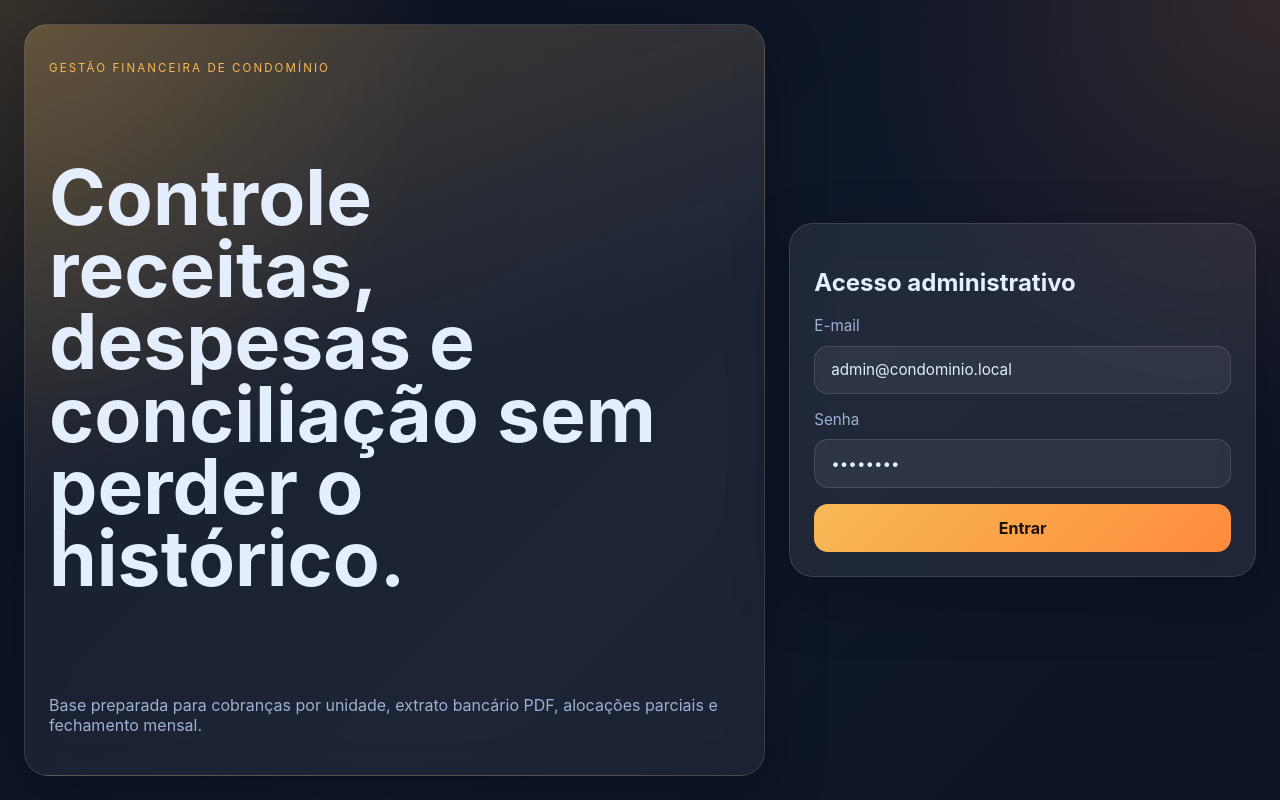
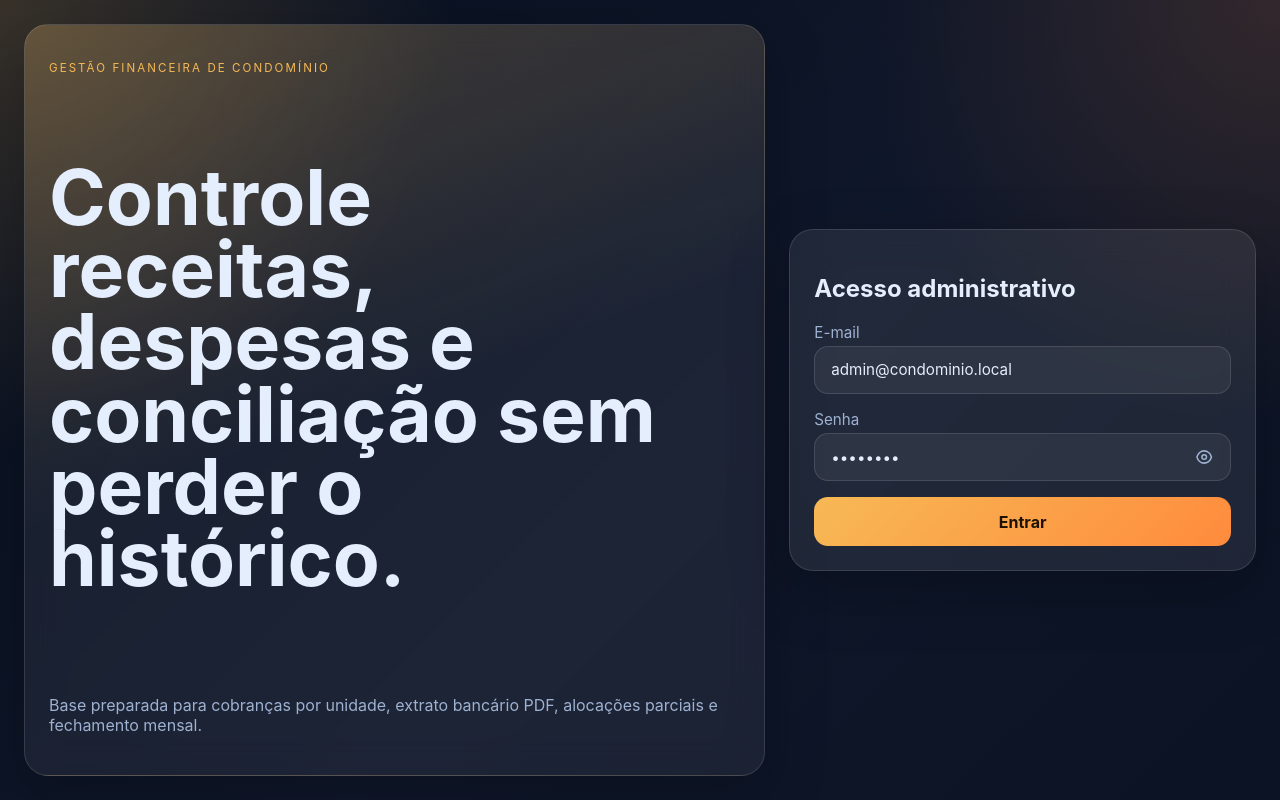
Before and after one commit to alvesedu/sysJdEsmeraldasFront, a React (Vite) app: page /login in a window 1280 px wide. Built offline with nearby package versions, Linux system fonts and the light colour scheme; no server answers.

Commit message:
feat: improve login password field

```diff
--- a/package.json
+++ b/package.json
@@ -11,10 +11,13 @@
     "preview": "vite preview"
   },
   "dependencies": {
+    "@hookform/resolvers": "^5.9.1",
     "axios": "^1.11.0",
     "react": "^19.1.1",
     "react-dom": "^19.1.1",
-    "react-router-dom": "^7.8.2"
+    "react-hook-form": "^7.88.0",
+    "react-router-dom": "^7.8.2",
+    "zod": "^4.6.5"
   },
   "devDependencies": {
     "@types/react": "^19.1.11",
--- a/src/pages/LoginPage.tsx
+++ b/src/pages/LoginPage.tsx
@@ -1,22 +1,44 @@
-import { FormEvent, useState } from 'react';
+import { zodResolver } from '@hookform/resolvers/zod';
+import { useState } from 'react';
+import { useForm } from 'react-hook-form';
 import { useNavigate } from 'react-router-dom';
+import { z } from 'zod';
 import { api } from '../api/client';
+
+const loginSchema = z.object({
+  email: z.string().min(1, 'Informe o e-mail.').email('Informe um e-mail válido.'),
+  password: z.string().min(1, 'Informe a senha.')
+});
+
+type LoginForm = z.infer<typeof loginSchema>;
+type LoginResponse = { token: string };
 
 export function LoginPage() {
   const navigate = useNavigate();
-  const [email, setEmail] = useState('admin@condominio.local');
-  const [password, setPassword] = useState('admin123');
-  const [error, setError] = useState('');
+  const [showPassword, setShowPassword] = useState(false);
+  const {
+    register,
+    handleSubmit,
+    setError,
+    formState: { errors, isSubmitting }
+  } = useForm<LoginForm>({
+    resolver: zodResolver(loginSchema),
+    defaultValues: {
+      email: 'admin@condominio.local',
+      password: 'admin123'
+    }
+  });
 
-  async function handleSubmit(event: FormEvent<HTMLFormElement>) {
-    event.preventDefault();
-    setError('');
+  async function onSubmit(values: LoginForm) {
     try {
-      const { data } = await api.post('/auth/login', { email, password });
+      const { data } = await api.post<LoginResponse>('/auth/login', {
+        email: values.email.trim(),
+        password: values.password
+      });
       localStorage.setItem('auth_token', data.token);
       navigate('/dashboard');
     } catch {
-      setError('Falha no login. Verifique as credenciais.');
+      setError('root', { message: 'Falha no login. Verifique as credenciais.' });
     }
   }
 
@@ -32,18 +54,52 @@ export function LoginPage() {
 
       <section className="auth-card">
         <h2>Acesso administrativo</h2>
-        <form className="stack" onSubmit={handleSubmit}>
+        <form className="stack auth-form" onSubmit={handleSubmit(onSubmit)} noValidate>
           <label>
             E-mail
-            <input value={email} onChange={(event) => setEmail(event.target.value)} />
+            <input
+              autoComplete="email"
+              aria-invalid={errors.email ? 'true' : 'false'}
+              {...register('email')}
+            />
+            {errors.email?.message ? <span className="field-error">{errors.email.message}</span> : null}
           </label>
           <label>
             Senha
-            <input type="password" value={password} onChange={(event) => setPassword(event.target.value)} />
+            <span className="password-field">
+              <input
+                type={showPassword ? 'text' : 'password'}
+                autoComplete="current-password"
+                aria-invalid={errors.password ? 'true' : 'false'}
+                {...register('password')}
+              />
+              <button
+                type="button"
+                className="password-toggle"
+                aria-label={showPassword ? 'Ocultar senha' : 'Visualizar senha'}
+                aria-pressed={showPassword}
+                onClick={() => setShowPassword((current) => !current)}
+              >
+                {showPassword ? (
+                  <svg viewBox="0 0 24 24" role="img" aria-hidden="true">
+                    <path d="M3 3l18 18" />
+                    <path d="M10.6 10.6a2 2 0 0 0 2.8 2.8" />
+                    <path d="M9.9 4.2A9.7 9.7 0 0 1 12 4c5 0 8.5 4.2 9.5 8a10.7 10.7 0 0 1-2.3 4.1" />
+                    <path d="M6.6 6.6A10.8 10.8 0 0 0 2.5 12C3.5 15.8 7 20 12 20c1.5 0 2.9-.4 4.1-1" />
+                  </svg>
+                ) : (
+                  <svg viewBox="0 0 24 24" role="img" aria-hidden="true">
+                    <path d="M2.5 12C3.5 8.2 7 4 12 4s8.5 4.2 9.5 8c-1 3.8-4.5 8-9.5 8s-8.5-4.2-9.5-8Z" />
+                    <circle cx="12" cy="12" r="3" />
+                  </svg>
+                )}
+              </button>
+            </span>
+            {errors.password?.message ? <span className="field-error">{errors.password.message}</span> : null}
           </label>
-          {error ? <p className="error">{error}</p> : null}
-          <button type="submit" className="primary-button">
-            Entrar
+          {errors.root?.message ? <p className="error">{errors.root.message}</p> : null}
+          <button type="submit" className="primary-button" disabled={isSubmitting}>
+            {isSubmitting ? 'Entrando...' : 'Entrar'}
           </button>
         </form>
       </section>
--- a/src/styles/global.css
+++ b/src/styles/global.css
@@ -245,6 +245,72 @@ label {
 
 .auth-card {
   align-self: center;
+}
+
+.auth-form input {
+  margin-top: 0;
+}
+
+.auth-form input[aria-invalid='true'] {
+  border-color: rgba(255, 120, 120, 0.72);
+  box-shadow: 0 0 0 4px rgba(255, 120, 120, 0.08);
+}
+
+.auth-form .field-error {
+  color: #ffb4b4;
+}
+
+.auth-form .primary-button:disabled {
+  cursor: not-allowed;
+  opacity: 0.72;
+}
+
+.password-field {
+  position: relative;
+  display: block;
+}
+
+.password-field input {
+  padding-right: 3.25rem;
+}
+
+.password-toggle {
+  position: absolute;
+  top: 50%;
+  right: 0.45rem;
+  display: grid;
+  width: 2.4rem;
+  height: 2.4rem;
+  padding: 0;
+  border: 1px solid transparent;
+  border-radius: 12px;
+  background: transparent;
+  color: var(--muted);
+  cursor: pointer;
+  place-items: center;
+  transform: translateY(-50%);
+  transition:
+    background 0.2s ease,
+    border-color 0.2s ease,
+    color 0.2s ease;
+}
+
+.password-toggle:hover,
+.password-toggle:focus-visible {
+  border-color: rgba(255, 255, 255, 0.12);
+  background: rgba(255, 255, 255, 0.08);
+  color: var(--text);
+  outline: none;
+}
+
+.password-toggle svg {
+  width: 1.15rem;
+  height: 1.15rem;
+  fill: none;
+  stroke: currentColor;
+  stroke-linecap: round;
+  stroke-linejoin: round;
+  stroke-width: 2;
 }
 
 .error {
```
